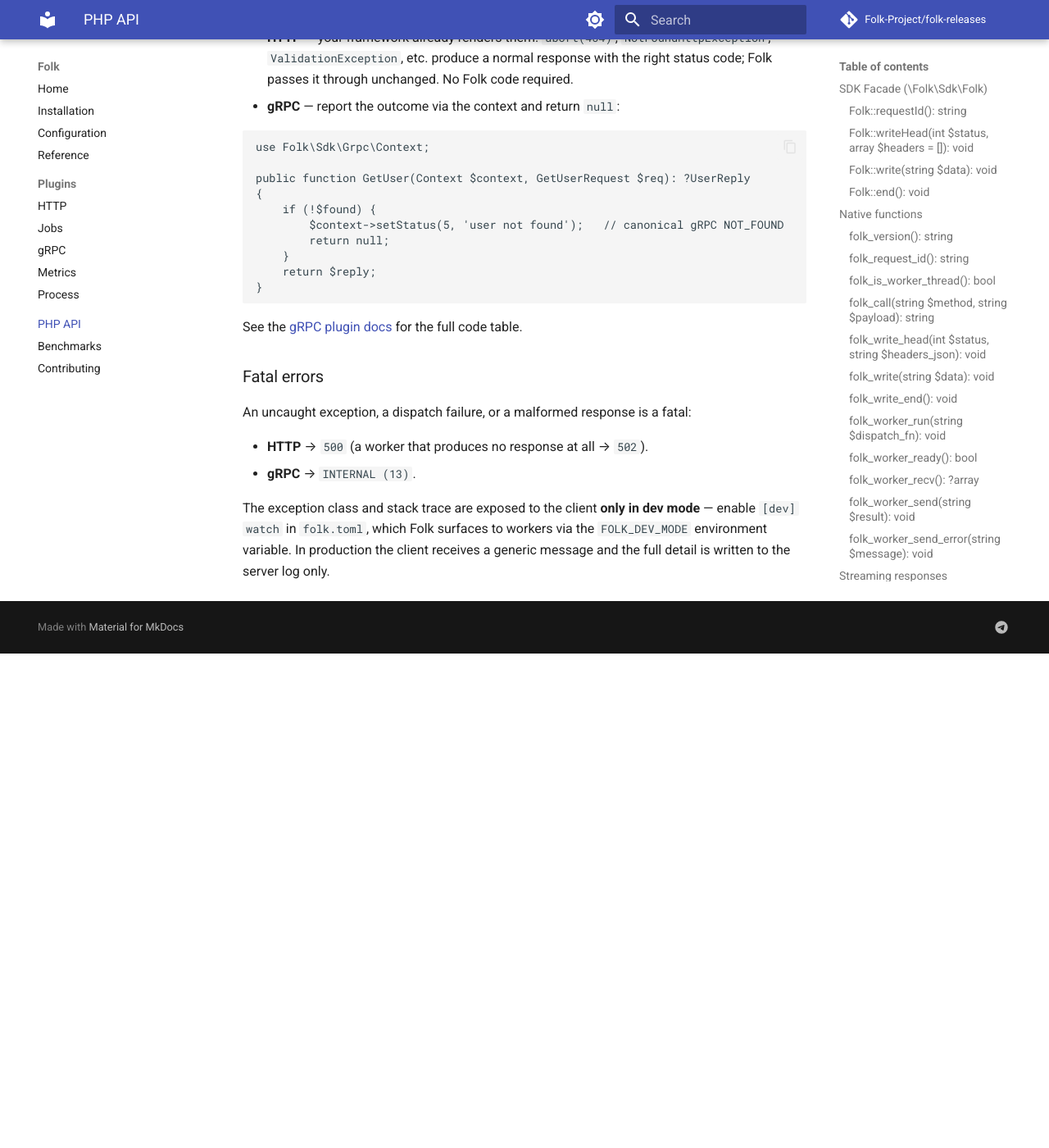
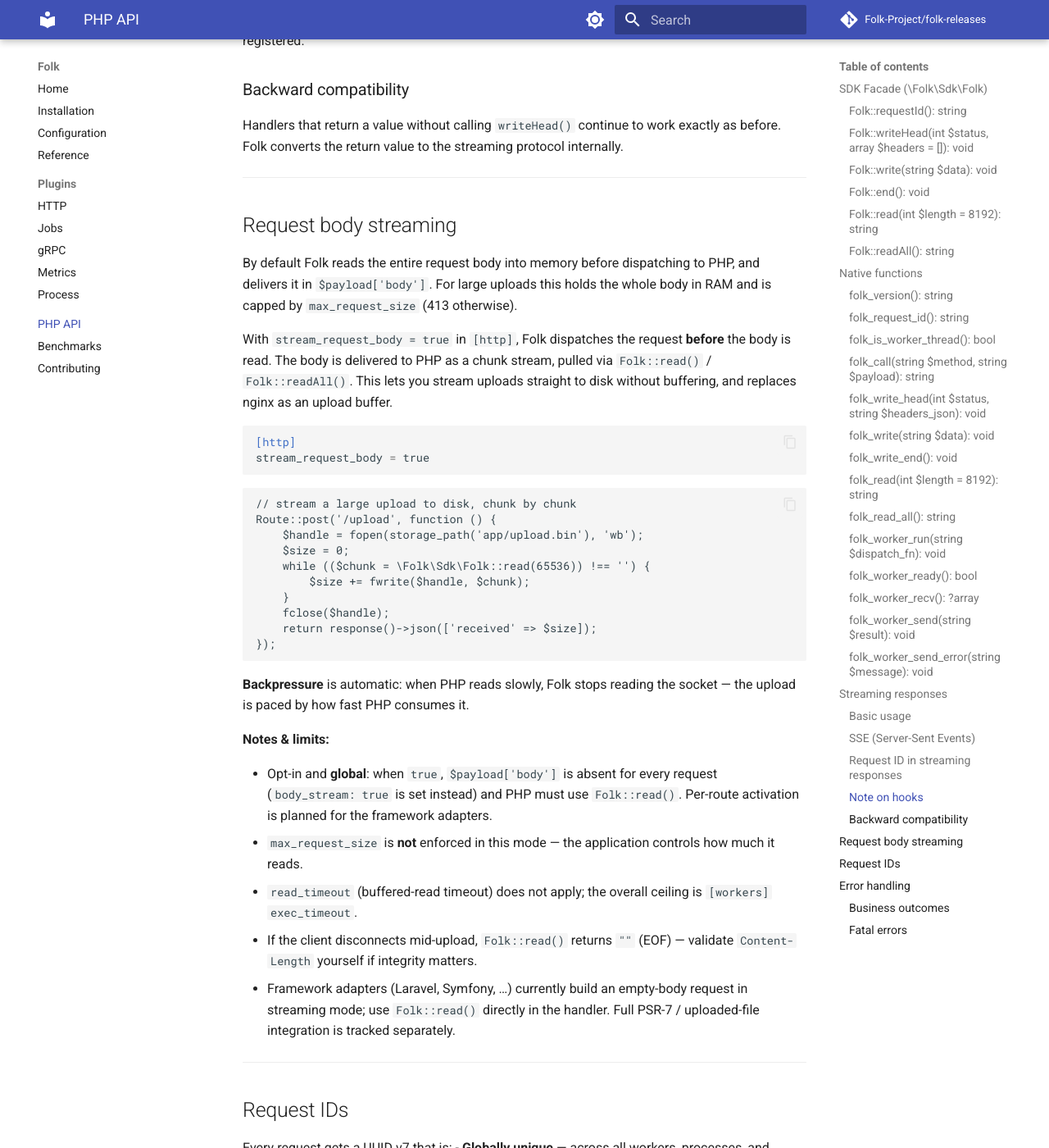
Before and after one commit to Folk-Project/folk-releases, an MkDocs documentation site: the page built from docs/php-api.md, in a window 1280 px wide and 1400 px high, scrolled down 5866 px. Shown: the whole window at 82% size. Built offline with MkDocs 1.6.1 and Material for MkDocs 9.7.7, drawn with Linux system fonts in a browser that asks for light colours; comment, search, counter and statistics services are not loaded; before the commit the page ends 6663 px from its top, so only the background shows below that; some of the changed text lies outside the part shown.

Commit message:
Phase 70: document request body streaming
php-api.md (Folk::read/readAll + Request body streaming section), reference.md
and folk.example.toml (stream_request_body), RELEASE_NOTES appended with the
Phase 70 entry and bumped version table. Issue #73 tracks adapter integration.

Co-Authored-By: Claude Opus 4.8 (1M context) <noreply@anthropic.com>

````diff
--- a/docs/php-api.md
+++ b/docs/php-api.md
@@ -43,6 +43,26 @@ Finish the streaming response. No more writes are possible after this. Return fr
 
 ```php
 \Folk\Sdk\Folk::end();
+```
+
+### `Folk::read(int $length = 8192): string`
+
+Read up to `$length` bytes of the **request** body, blocking until data is available. Returns `""` at end-of-body. Only yields data when the HTTP plugin runs with `stream_request_body = true`; otherwise the body is in `$payload['body']` and this returns `""`. A single call may return fewer than `$length` bytes — loop until `""`.
+
+```php
+$handle = fopen('/var/uploads/file.bin', 'wb');
+while (($chunk = \Folk\Sdk\Folk::read(65536)) !== '') {
+    fwrite($handle, $chunk);
+}
+fclose($handle);
+```
+
+### `Folk::readAll(): string`
+
+Read the entire request body, blocking until end-of-body. Returns `""` when there is no streaming body. Convenient when you don't need incremental processing.
+
+```php
+$body = \Folk\Sdk\Folk::readAll();
 ```
 
 ---
@@ -107,6 +127,22 @@ Low-level version of `Folk::end()`. Finish the streaming response.
 
 ```php
 folk_write_end();
+```
+
+### `folk_read(int $length = 8192): string`
+
+Low-level version of `Folk::read()`. Read up to `$length` bytes of the request body, blocking until data is available; `""` at end-of-body.
+
+```php
+$chunk = folk_read(65536);
+```
+
+### `folk_read_all(): string`
+
+Low-level version of `Folk::readAll()`. Read the entire request body.
+
+```php
+$body = folk_read_all();
 ```
 
 ### `folk_worker_run(string $dispatch_fn): void`
@@ -218,6 +254,42 @@ Handlers that return a value without calling `writeHead()` continue to work exac
 
 ---
 
+## Request body streaming
+
+By default Folk reads the entire request body into memory before dispatching to PHP, and delivers it in `$payload['body']`. For large uploads this holds the whole body in RAM and is capped by `max_request_size` (413 otherwise).
+
+With `stream_request_body = true` in `[http]`, Folk dispatches the request **before** the body is read. The body is delivered to PHP as a chunk stream, pulled via `Folk::read()` / `Folk::readAll()`. This lets you stream uploads straight to disk without buffering, and replaces nginx as an upload buffer.
+
+```toml
+[http]
+stream_request_body = true
+```
+
+```php
+// stream a large upload to disk, chunk by chunk
+Route::post('/upload', function () {
+    $handle = fopen(storage_path('app/upload.bin'), 'wb');
+    $size = 0;
+    while (($chunk = \Folk\Sdk\Folk::read(65536)) !== '') {
+        $size += fwrite($handle, $chunk);
+    }
+    fclose($handle);
+    return response()->json(['received' => $size]);
+});
+```
+
+**Backpressure** is automatic: when PHP reads slowly, Folk stops reading the socket — the upload is paced by how fast PHP consumes it.
+
+**Notes & limits:**
+
+- Opt-in and **global**: when `true`, `$payload['body']` is absent for every request (`body_stream: true` is set instead) and PHP must use `Folk::read()`. Per-route activation is planned for the framework adapters.
+- `max_request_size` is **not** enforced in this mode — the application controls how much it reads.
+- `read_timeout` (buffered-read timeout) does not apply; the overall ceiling is `[workers] exec_timeout`.
+- If the client disconnects mid-upload, `Folk::read()` returns `""` (EOF) — validate `Content-Length` yourself if integrity matters.
+- Framework adapters (Laravel, Symfony, …) currently build an empty-body request in streaming mode; use `Folk::read()` directly in the handler. Full PSR-7 / uploaded-file integration is tracked separately.
+
+---
+
 ## Request IDs
 
 Every request gets a UUID v7 that is:
--- a/folk.example.toml
+++ b/folk.example.toml
@@ -103,6 +103,11 @@ read_timeout = "10s"
 # Maximum time to write the response.
 write_timeout = "30s"
 
+# Stream the request body to PHP (read via Folk::read / Folk::readAll) instead of
+# buffering it into $payload['body']. When true, max_request_size is not enforced.
+# Opt-in; default false. See docs/php-api.md "Request body streaming".
+# stream_request_body = false
+
 # -----------------------------------------------------------------------------
 # Jobs Plugin
 # -----------------------------------------------------------------------------
````
Also changed, not shown: RELEASE_NOTES.md (+42 -7 lines), docs/reference.md (+2 -1 lines).
